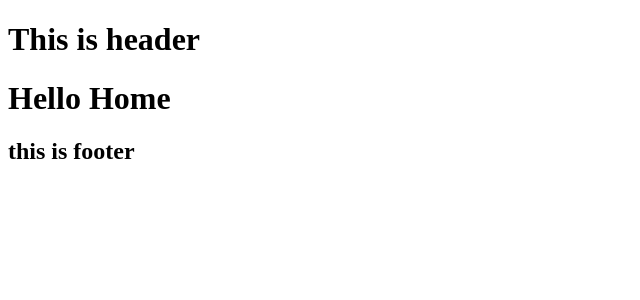
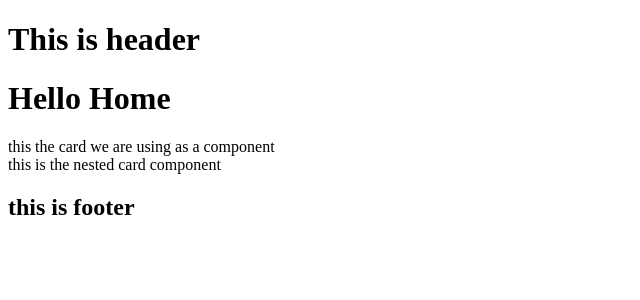
Before and after one commit to NiteshKhanduja3/vuejslearning, a Nuxt app in the folder NuxtJs/nuxt-demo/: page / in a window 1280 px wide. Shown: the top 300 px of the page, without its empty margins (0-640 px from the left). Built offline with nearby package versions, Linux system fonts and the light colour scheme.

Commit message:
Components and Nested structure components

```diff
--- /dev/null
+++ b/NuxtJs/nuxt-demo/components/Card.vue
@@ -0,0 +1,3 @@
+<template>
+    this the card we are using as a component
+</template>
--- /dev/null
+++ b/NuxtJs/nuxt-demo/components/nested/comp/NestedCompCard.vue
@@ -0,0 +1,3 @@
+<template>
+    this is the nested card component
+    </template>
--- a/NuxtJs/nuxt-demo/pages/index.vue
+++ b/NuxtJs/nuxt-demo/pages/index.vue
@@ -1,4 +1,8 @@
 
 <template>
     <h1>Hello Home</h1>
+    <Card />
+    <br>
+
+    <NestedCompCard/>
 </template>
```
